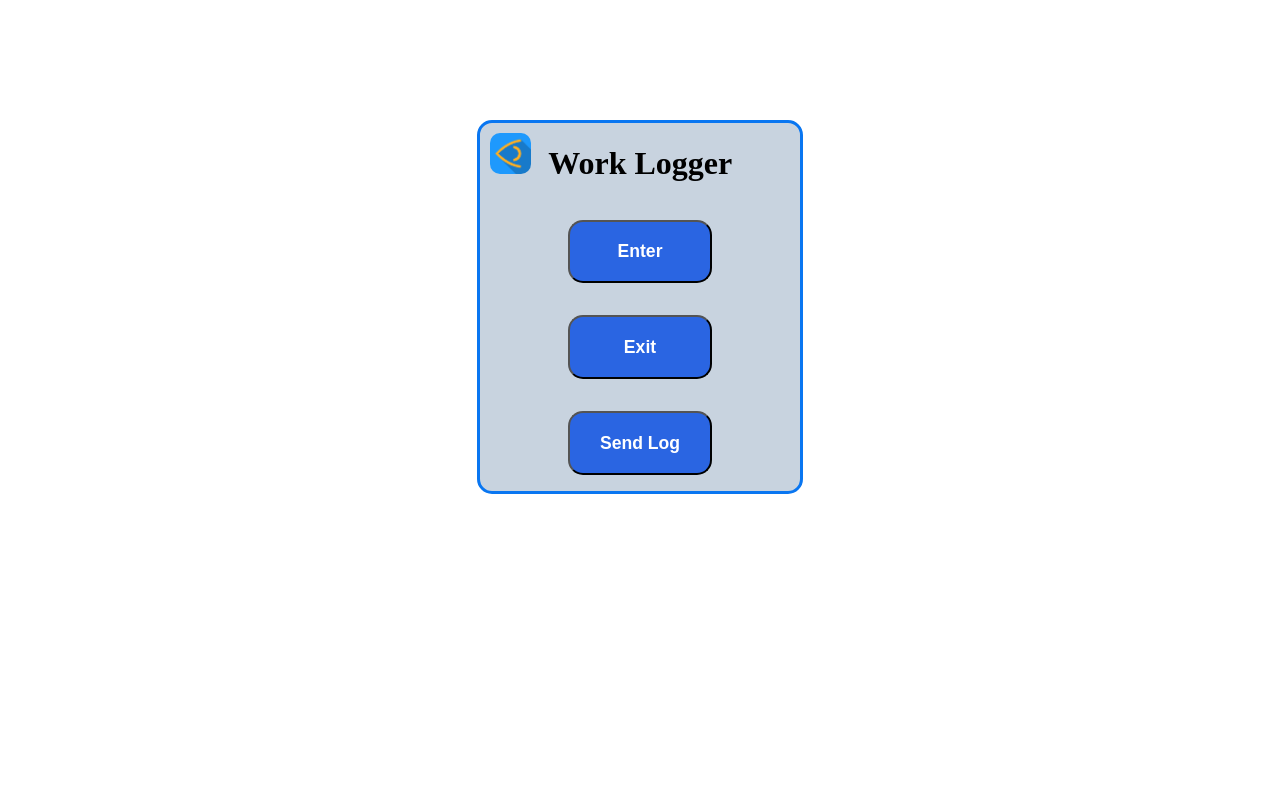
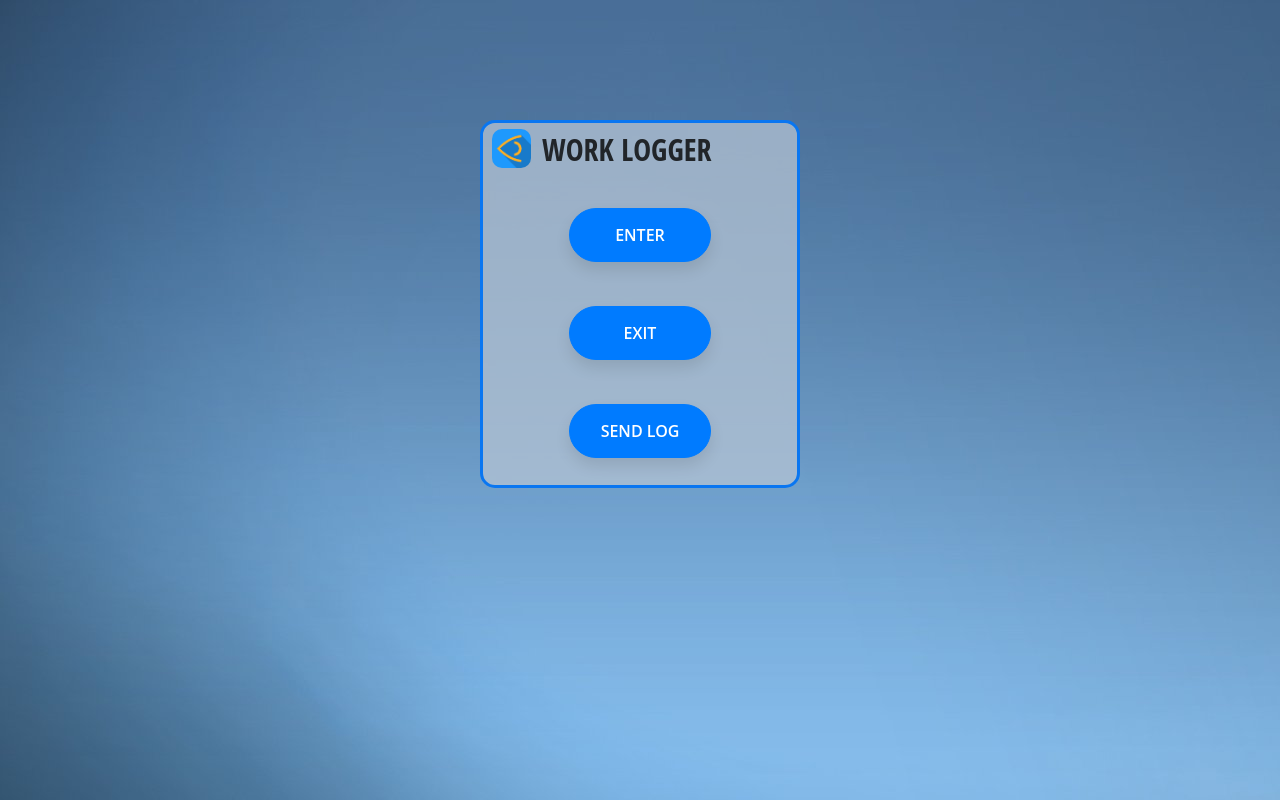
Before and after one commit to Dor256/WorkHoursLogger-Client, a React (Create React App) app: page / in a window 1280 px wide. Built offline with nearby package versions, Linux system fonts and the light colour scheme.

Commit message:
refine styles and add success banner

```diff
--- a/public/index.html
+++ b/public/index.html
@@ -9,7 +9,7 @@
       name="description"
       content="Web site created using create-react-app"
     />
-    <link rel="apple-touch-icon" href="logo192.png" />
+    <link rel="stylesheet" href="https://stackpath.bootstrapcdn.com/bootstrap/4.3.1/css/bootstrap.min.css" integrity="sha384-ggOyR0iXCbMQv3Xipma34MD+dH/1fQ784/j6cY/iJTQUOhcWr7x9JvoRxT2MZw1T" crossorigin="anonymous">
     <!--
       manifest.json provides metadata used when your web app is installed on a
       user's mobile device or desktop. See https://developers.google.com/web/fundamentals/web-app-manifest/
--- a/src/components/App.tsx
+++ b/src/components/App.tsx
@@ -1,8 +1,34 @@
 import React from "react";
+import SuccessBanner from "./SuccessBanner";
 import WorkLoggerMenu from "./WorkLoggerMenu";
 
-const App = () => {
-    return <WorkLoggerMenu/>;
+type State = {
+    logStatus: boolean
+}
+
+class App extends React.Component<{}, State> {
+    state = { logStatus: false };
+
+    trackLogRequest = (logStatus: boolean) => {
+        this.setState({ logStatus: logStatus });
+    }
+
+
+    renderSuccessBanner = () => {
+        if(this.state.logStatus) {
+            return <SuccessBanner/>;
+        }
+        return null;
+    }
+
+    render() {
+        return (
+            <>
+                {this.renderSuccessBanner()}
+                <WorkLoggerMenu trackLogRequest={this.trackLogRequest}/>
+            </>
+        );
+    }
 }
 
 export default App;
--- a/src/components/EnterButton.tsx
+++ b/src/components/EnterButton.tsx
@@ -1,14 +1,20 @@
 import React from "react";
 import workLogger from "../api/workLogger";
 
-const EnterButton = () => {
-    const handleClick = () => {
-        workLogger.post("/log", {
+type Props = {
+    trackLogRequest: (logStatus: boolean) => void
+}
+
+const EnterButton = (props: Props) => {
+
+    const handleClick = async () => {
+        await workLogger.post("/log", {
             dateString: new Date().toString()
         });
+        props.trackLogRequest(true);
     }
 
-    return <button className="button" onClick={handleClick}>Enter</button>;
+    return <button className="btn btn-primary button" onClick={handleClick}>Enter</button>;
 }
 
 export default EnterButton;
--- a/src/components/ExitButton.tsx
+++ b/src/components/ExitButton.tsx
@@ -1,14 +1,19 @@
 import React from "react";
 import workLogger from "../api/workLogger";
 
-const ExitButton = () => {
-    const handleClick = () => {
-        workLogger.put("/log", {
+type Props = {
+    trackLogRequest: (logStatus: boolean) => void
+}
+
+const ExitButton = (props: Props) => {
+    const handleClick = async () => {
+        await workLogger.put("/log", {
             dateString: new Date().toString()
         });
+        props.trackLogRequest(true);
     }
 
-    return <button className="button" onClick={handleClick}>Exit</button>;
+    return <button className="btn btn-primary button" onClick={handleClick}>Exit</button>;
 }
 
 export default ExitButton;
--- a/src/components/SendLogButton.tsx
+++ b/src/components/SendLogButton.tsx
@@ -1,16 +1,21 @@
 import React from "react";
 import workLogger from "../api/workLogger";
 
-const SendLogButton = () => {
-    const handleClick = () => {
-        workLogger.get("/log", {
+type Props = {
+    trackLogRequest: (logStatus: boolean) => void
+}
+
+const SendLogButton = (props: Props) => {
+    const handleClick = async () => {
+        await workLogger.get("/log", {
             params: {
                 dateString: new Date().toString()
             }
         });
+        props.trackLogRequest(true);
     }
 
-    return <button className="button" onClick={handleClick}>Send Log</button>;
+    return <button className="btn btn-primary button" onClick={handleClick}>Send Log</button>;
 }
 
 export default SendLogButton;
--- /dev/null
+++ b/src/components/SuccessBanner.scss
@@ -0,0 +1,19 @@
+.alert.alert-success {
+    text-align: center;
+    position: absolute;
+    top: 0;
+    width: 100%;
+}
+
+.movedown {
+    animation: moveDown 500ms linear forwards;
+}
+
+@keyframes moveDown {
+    0% {
+        top: -20%;
+    }
+    100% {
+        top: 0;
+    }
+}
--- /dev/null
+++ b/src/components/SuccessBanner.tsx
@@ -0,0 +1,12 @@
+import React from "react";
+import "./SuccessBanner.scss";
+
+const SuccessBanner = () => {
+    return (
+        <div className="alert alert-success movedown" role="alert">
+            Logged Succesfuly!
+        </div>
+    );
+}
+
+export default SuccessBanner;
--- a/src/components/WorkLoggerMenu.scss
+++ b/src/components/WorkLoggerMenu.scss
@@ -1,4 +1,8 @@
-.container {
+body {
+    background-image: url(/appBackground.jpg);
+}
+
+.menu {
     display: flex;
     flex-direction: column;
     align-items: center;
@@ -12,31 +16,36 @@
 
 .button {
     width: 45%;
-    height: 18%;
-    margin: 5%;
-    background-color: rgb(42, 101, 226);
-    border-radius: 15px;
+    height: 15%;
+    margin: 7%;
+    box-shadow: 0px 8px 15px rgba(0, 0, 0, 0.1);
+    border-radius: 30px;
     color: white;
-    font-weight: bold;
-    font-size: 1.1em;
-    font-family: Arial, Helvetica, sans-serif;
+    font-weight: 600;
+    text-transform: uppercase;
+    font-family: "Open Sans",sans-serif;
     cursor: pointer;
 }
 
 .button:focus {
     outline: none;
+    box-shadow: 0px 8px 15px rgba(0, 0, 0, 0.1);
 }
 
 .heading {
     align-self: center;
-    margin-top: 0;
+    margin-top: 2%;
     width: 100%;
+    text-transform: uppercase;
+    font-weight: bold;
+    font-size: 30px;
+    font-family: 'Open Sans Condensed', sans-serif;
 }
 
 .techsee-icon {
     width: 1.3em;
     border-radius: 10px;
-    margin-top: 3%;
+    margin-bottom: 3%;
     margin-left: 3%;
-    margin-right: 3%;
+    margin-right: 1%;
 }
--- a/src/components/WorkLoggerMenu.tsx
+++ b/src/components/WorkLoggerMenu.tsx
@@ -4,15 +4,19 @@ import ExitButton from "./ExitButton";
 import SendLogButton from "./SendLogButton";
 import "./WorkLoggerMenu.scss";
 
-const WorkLoggerMenu = () => {
+type Props = {
+    trackLogRequest: (logStatus: boolean) => void
+}
+
+const WorkLoggerMenu = (props: Props) => {
     return (
-        <div className="container">
+        <div className="menu">
             <h1 className="heading">
-            <img className="techsee-icon" src={`${process.env.PUBLIC_URL}/icon.png`} alt=""/> Work Logger
+                <img className="techsee-icon" src={`${process.env.PUBLIC_URL}/icon.png`} alt=""/> Work Logger
             </h1>
-            <EnterButton/>
-            <ExitButton/>
-            <SendLogButton/>
+            <EnterButton trackLogRequest={props.trackLogRequest}/>
+            <ExitButton trackLogRequest={props.trackLogRequest}/>
+            <SendLogButton trackLogRequest={props.trackLogRequest}/>
         </div>
     );
 }
```
Also changed, not shown: public/appBackground.jpg (added).
